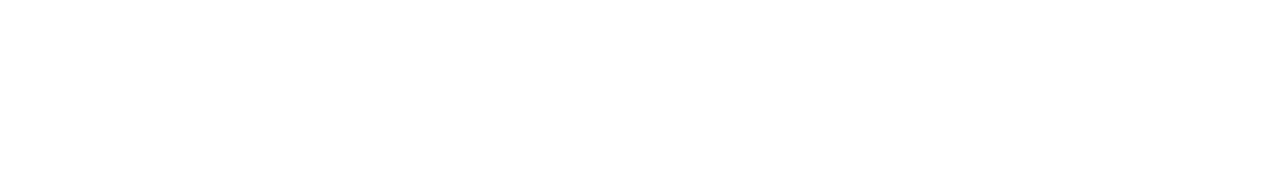
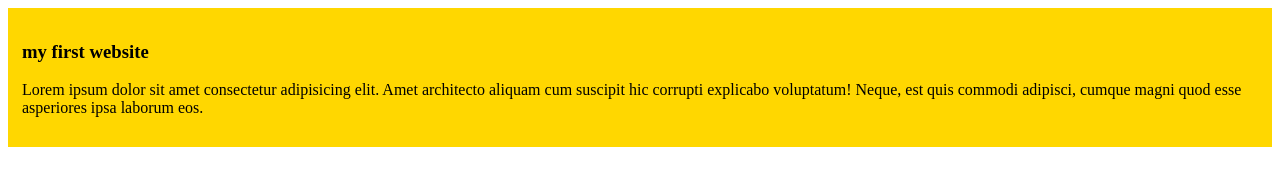
Before and after one commit to Sumona-Akter-Akter/my-simple-website, a plain HTML site: page index.html in a window 1280 px wide. Drawn offline with Linux system fonts and the light colour scheme.

Commit message:
added the first blog

```diff
--- a/index.html
+++ b/index.html
@@ -4,8 +4,13 @@
     <meta charset="UTF-8">
     <meta name="viewport" content="width=device-width, initial-scale=1.0">
     <title> my simple website </title>
+    <link rel="stylesheet" href="styles/blog.css">
 </head>
 <body>
+    <div>
+        <h3> my first website</h3>
+    <p>Lorem ipsum dolor sit amet consectetur adipisicing elit. Amet architecto aliquam cum suscipit hic corrupti explicabo voluptatum! Neque, est quis commodi adipisci, cumque magni quod esse asperiores ipsa laborum eos.</p>
 
+    </div>
 </body>
 </html>
--- /dev/null
+++ b/styles/blog.css
@@ -0,0 +1,4 @@
+div{
+    background-color:gold;
+    padding: 14px;
+}
```
